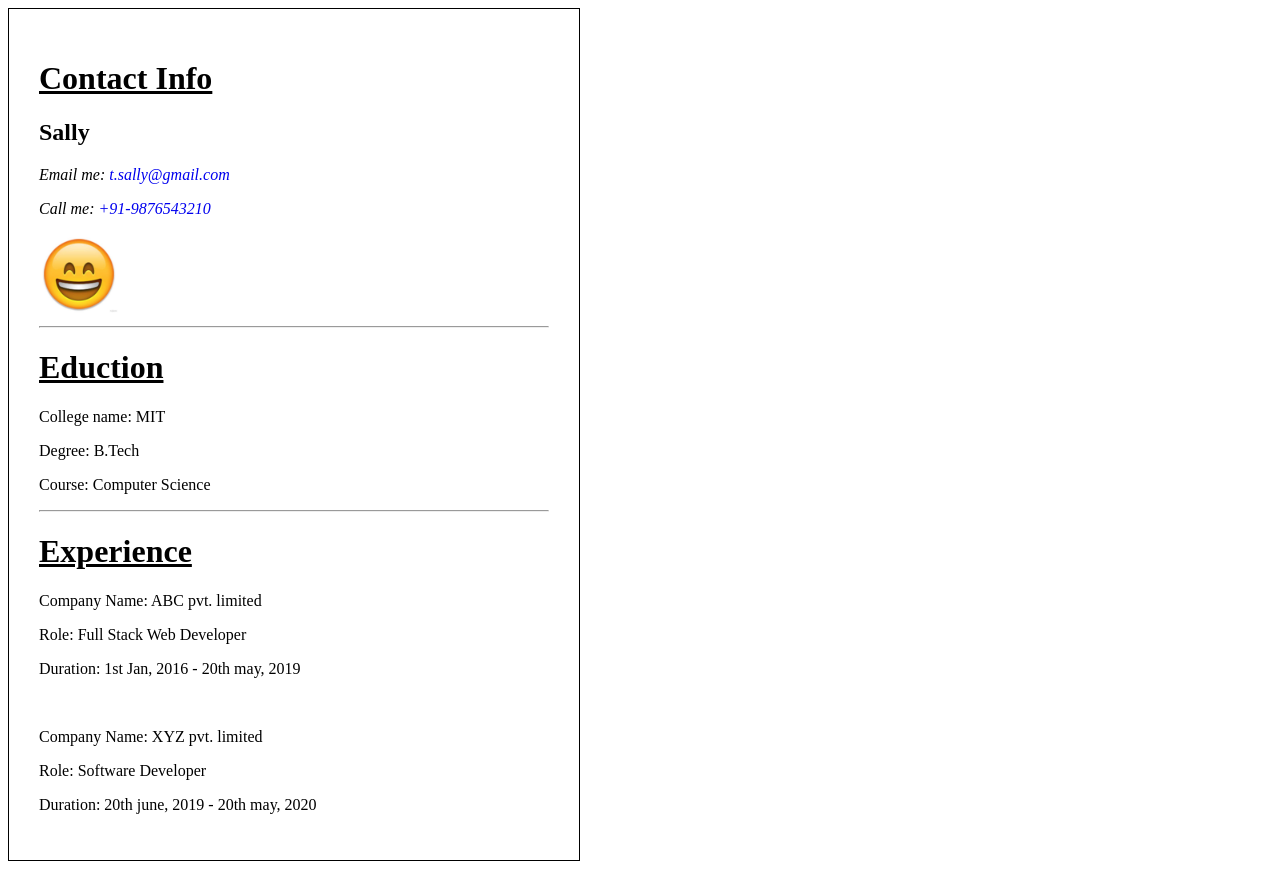
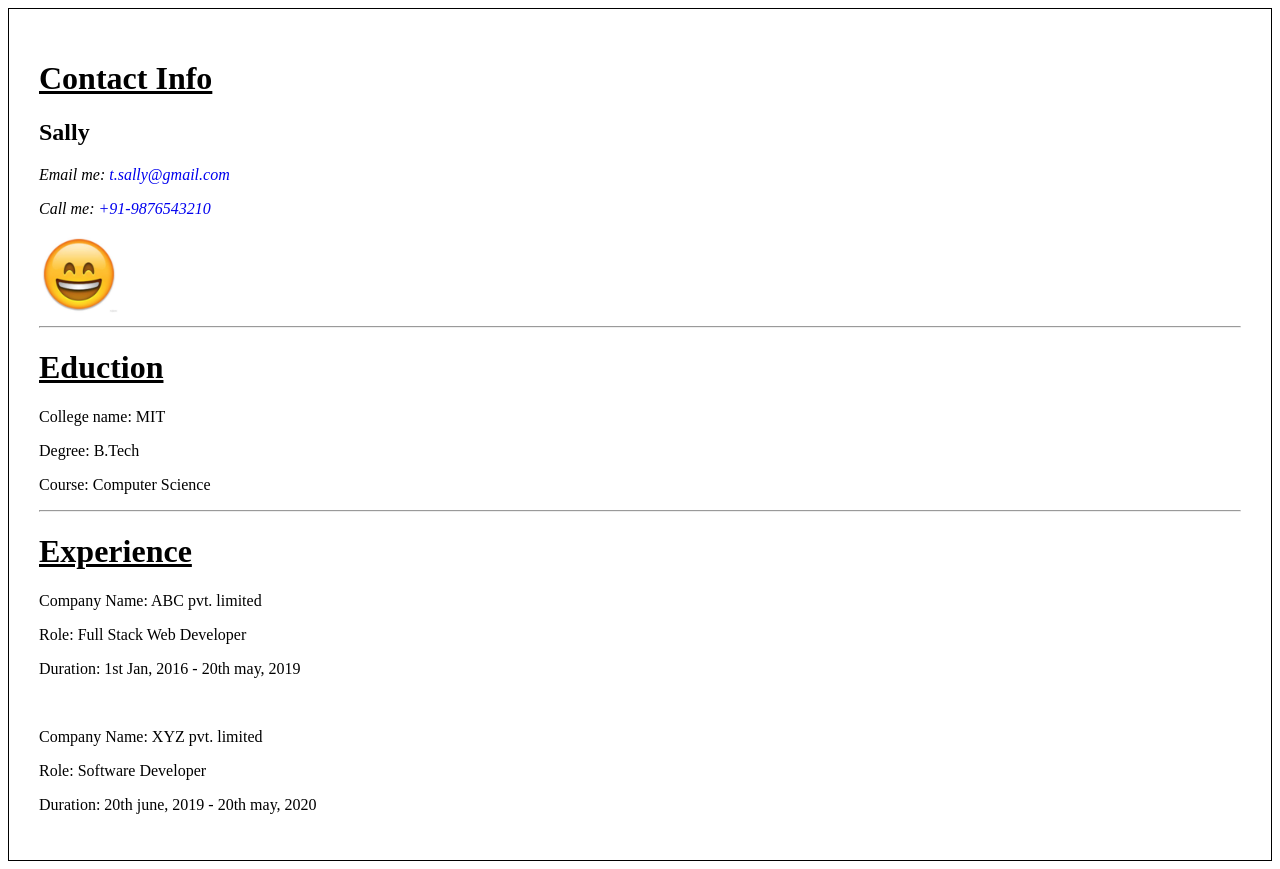
Before and after one commit to dg943/Sally-s-Resume, a plain HTML site: page index.html in a window 1280 px wide. Drawn offline with Linux system fonts and the light colour scheme.

Commit message:
removing margin

```diff
--- a/main.css
+++ b/main.css
@@ -4,7 +4,6 @@ a{
 body{
   padding: 30px;
   border: 1px solid black;
-  margin-right: 700px;
 }
 h1{
   text-decoration: underline;
```
